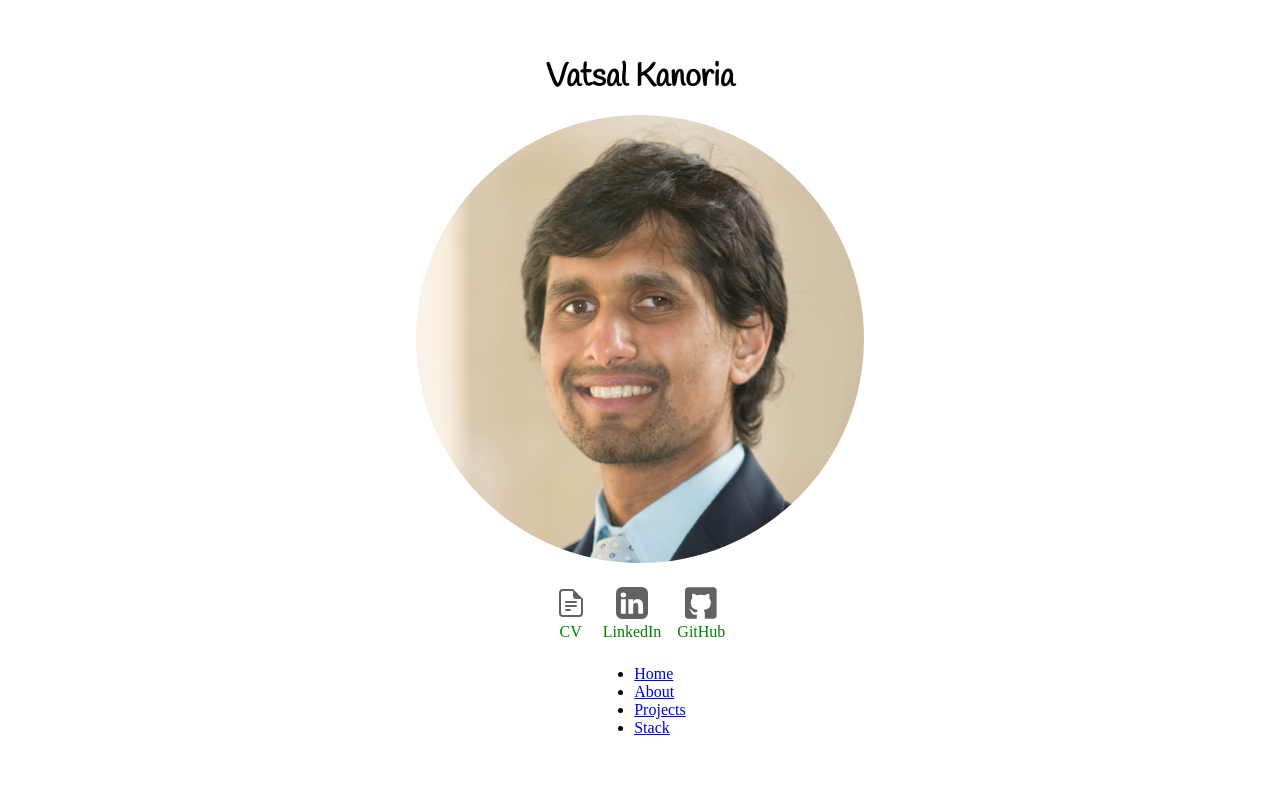
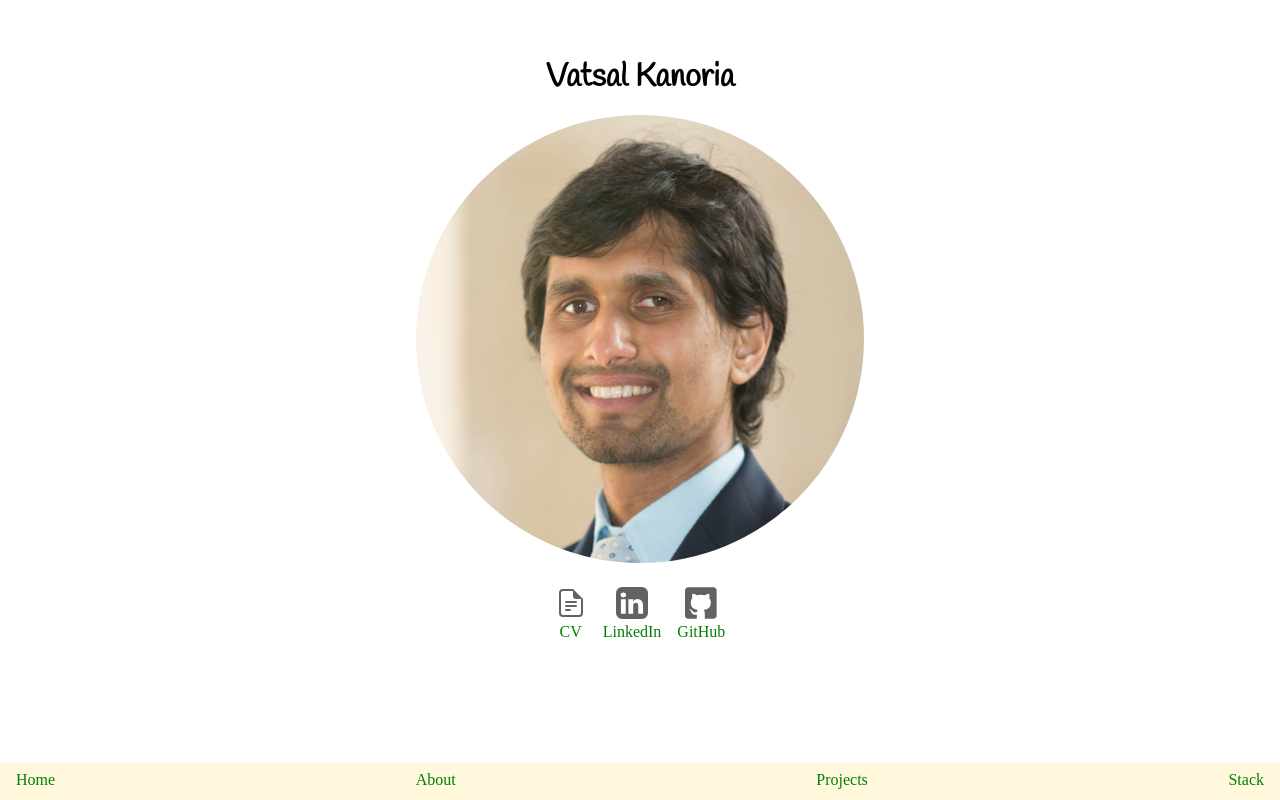
Before and after one commit to VatsKan/portfolio, a React (Create React App) app: page / in a window 1280 px wide. Built offline with nearby package versions, Linux system fonts and the light colour scheme.

Commit message:
styled nav bar small spacing bug

```diff
--- a/src/components/Home.js
+++ b/src/components/Home.js
@@ -12,6 +12,12 @@ const HomeContainer = styled.div`
   display: flex;
   align-items: center;
   flex-direction: column;
+`
+
+const Name = styled.h1`
+  margin: 3rem 0 0 0;
+  font-family: Handlee;
+  font-size: 2rem;
 `
 
 const LinkContainer = styled.div`
@@ -47,11 +53,7 @@ const LinkText = styled.p`
   color: green;
   margin: 0;
 `
-const Name = styled.h1`
-  margin: 3rem 0 0 0;
-  font-family: Handlee;
-  font-size: 2rem;
-`
+
 
 export default function Home(props){
   return (
--- a/src/components/shared/Nav.js
+++ b/src/components/shared/Nav.js
@@ -1,12 +1,48 @@
 import React from 'react';
+import { Link } from 'react-router-dom';
+import styled from 'styled-components';
+
+const NavContainer = styled.ul`
+  display: flex;
+  justify-content: space-between;
+  align-items: center;
+  background: Cornsilk;
+  padding: 0.5rem 0rem 0.7rem 0rem;
+  margin: 0;
+  width: 100%;
+  position: fixed;
+  bottom: 0;
+`
+
+const ListItem = styled.li`
+  list-style-type: none;
+  margin: 0 1rem 0 1rem;
+`
+
+const Button = styled.a`
+  text-decoration: none;
+  color: green;
+`
 
 export default function Nav(){
   return(
-    <ul>
-      <li><a href="/">Home</a></li>
-      <li><a href="/about">About</a></li>
-      <li><a href="/projects">Projects</a></li>
-      <li><a href="/stack">Stack</a></li>
-    </ul>
+    <NavContainer>
+      <Button as={Link} to="/"><ListItem>Home</ListItem></Button>
+      <Button as={Link} to="/about"><ListItem>About</ListItem></Button>
+      <Button as={Link} to="/projects"><ListItem>Projects</ListItem></Button>
+      <Button as={Link} to="/stack"><ListItem>Stack</ListItem></Button>
+    </NavContainer>
+    // <NavContainer>
+    //   <ListItem>Home</ListItem>
+    //   <ListItem>About</ListItem>
+    //   <ListItem>Projects</ListItem>
+    //   <ListItem>Stack</ListItem>
+    // </NavContainer>
+    // <NavContainer>
+    //   <a href="/">Home</a>
+    //   <a href="/about">About</a>
+    //   <a href="/projects">Projects</a>
+    //   <a href="/stack">Stack</a>
+    // </NavContainer>
   )
 }
```
